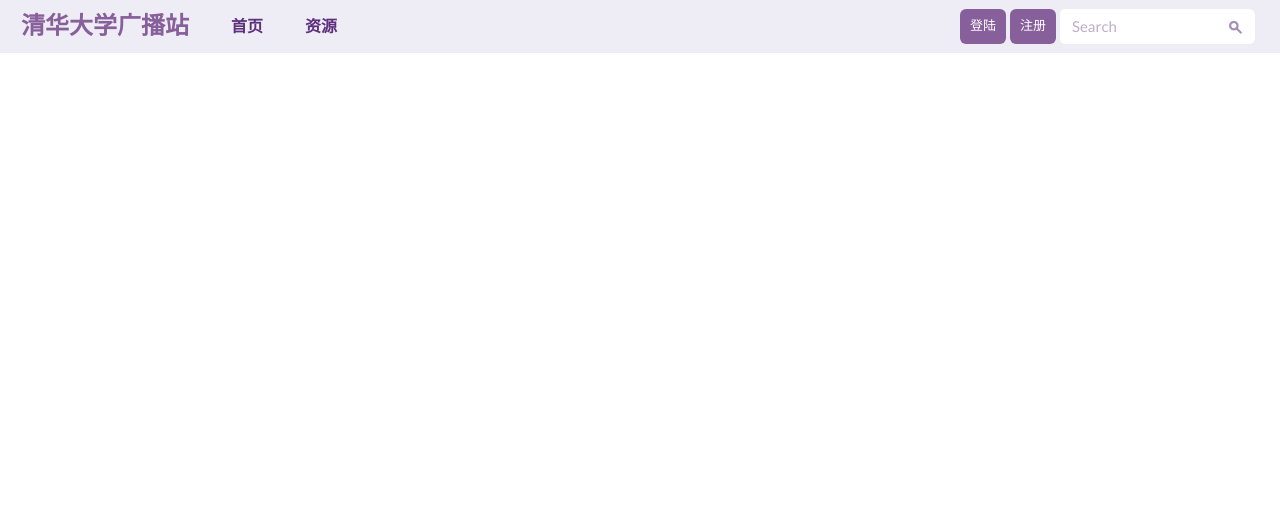
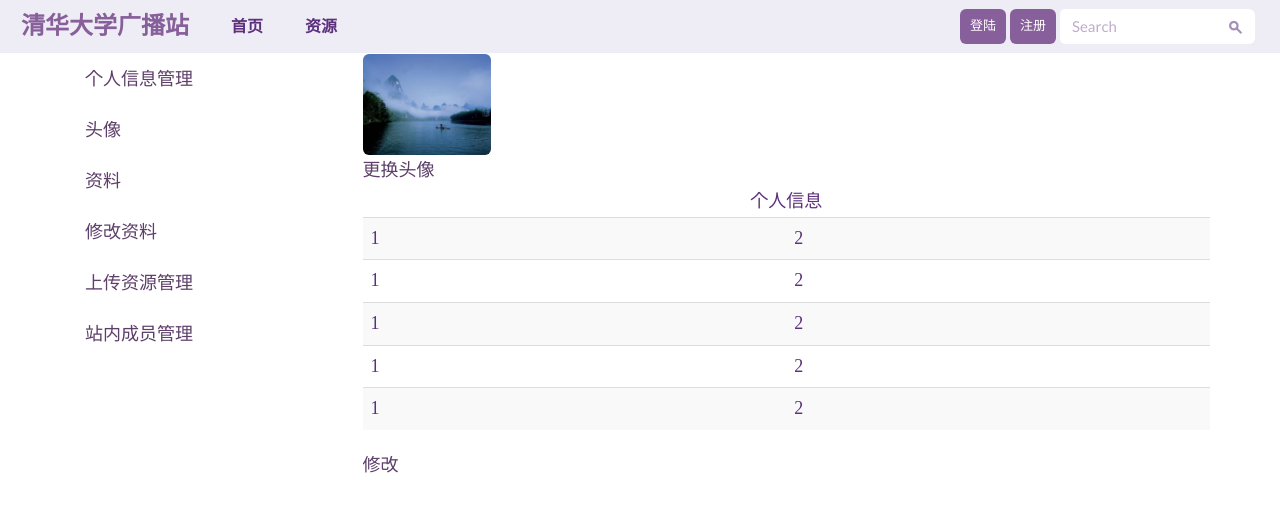
Before and after one commit to yuantailing/newbroadcast, a Django app: page /space/ in a window 1280 px wide. Shown: the top 512 px of the page. Run offline with Django 3.2, Linux system fonts and the light colour scheme; style sheets or scripts are compiled from the project's sources; some libraries are stand-ins or nearby versions.

Commit message:
NEWB-71 add base space html

```diff
--- a/django/templates/base.html
+++ b/django/templates/base.html
@@ -6,7 +6,9 @@
 <!-- Loading Bootstrap -->
 <link href="/static/dist/css/vendor/bootstrap.min.css" rel="stylesheet" />
 <link href="/static/dist/css/flat-ui.css" rel="stylesheet" />
+<link href="/static/dist/css/docs.min.css" rel="stylesheet" />
 <link href="/static/css/waterflow.css" rel="stylesheet" />
+{% block header %}{% endblock %}
 </head>
 <body>
 <!-- main content -->
@@ -20,6 +22,7 @@
 <script src="/static/dist/js/vendor/jquery.min.js"></script>
 <!-- Include all compiled plugins (below), or include individual files as needed -->
 <script src="/static/dist/js/flat-ui.min.js"></script>
+<script src="/static/dist/js/docs.min.js"></script>
 <script src="/static/js/csrfajax.js"></script>
 <script src="/static/js/login.js"></script>
 {% block script %}{% endblock %}
--- a/django/templates/manager/space.html
+++ b/django/templates/manager/space.html
@@ -6,12 +6,48 @@
 
 {% block body %}
 <!-- main content -->
-<div class="container">
+<div class="container bs-docs-container">
 	<div class="row">
+		<div class="col-md-3">
+			<div class="bs-docs-sidebar hidden-print hidden-xs hidden-sm affix-top" role="complementary">
+            	<ul class="nav bs-docs-sidenav">
+                	<li>
+                		<a>个人信息管理</a>
+                		<ul class="nav">
+                			<li><a href="#picture">头像</a></li>
+                			<li><a href="#info">资料</a></li>
+                			<li><a href="#change-info">修改资料</a></li>
+                		</ul>
+                	</li>
+                	<li><a>上传资源管理</a></li>
+					<li><a>站内成员管理</a></li>
+                </ul>
+            </div>
+		</div>
+		<div class="col-md-9" role="main">
+			<div class="bs-docs-section" id="picture">
+				<div id="head-picture">
+					<img class="image-responsive img-rounded" width="128" src="/static/images/1.jpg" />
+				</div>
+				<a href="#">更换头像</a>
+			</div>
+			<div class="bs-docs-section" id="info">
+				<table class="table table-striped">
+					<caption>个人信息</caption>
+					<tr><td>1</td><td>2</td></tr>
+					<tr><td>1</td><td>2</td></tr>
+					<tr><td>1</td><td>2</td></tr>
+					<tr><td>1</td><td>2</td></tr>
+					<tr><td>1</td><td>2</td></tr>
+				</table>
+			</div>
+			<div class="bs-docs-section" id="change-info">
+				<a>修改</a>
+			</div>
+		</div>
 	</div>
 </div>
 {% endblock %}
 
 {% block script %}
-<script type="text/javascript" src="/static/js/waterflow.js"></script>
 {% endblock %}
```
